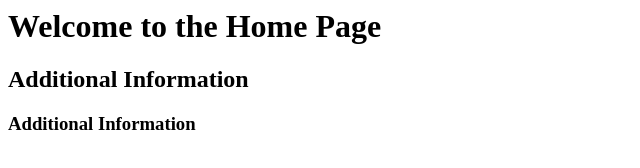
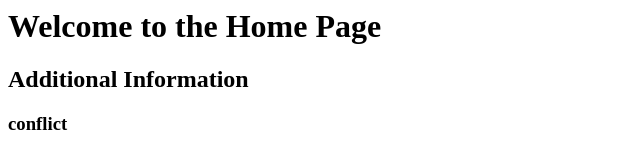
Before and after one commit to MHesham94/sprintsAi, a plain HTML site: page index.html in a window 1280 px wide. Shown: the whole page, without its empty margins (0-640 px from the left). Drawn offline with Linux system fonts and the light colour scheme.

Commit message:
Update index.html
creating conflict

```diff
--- a/index.html
+++ b/index.html
@@ -5,7 +5,7 @@
   <body>
     <h1>Welcome to the Home Page</h1>
     <h2>Additional Information</h2>
-    <h3>Additional Information</h3>
+    <h3>conflict</h3>
 
   </body>
 </html>
```
